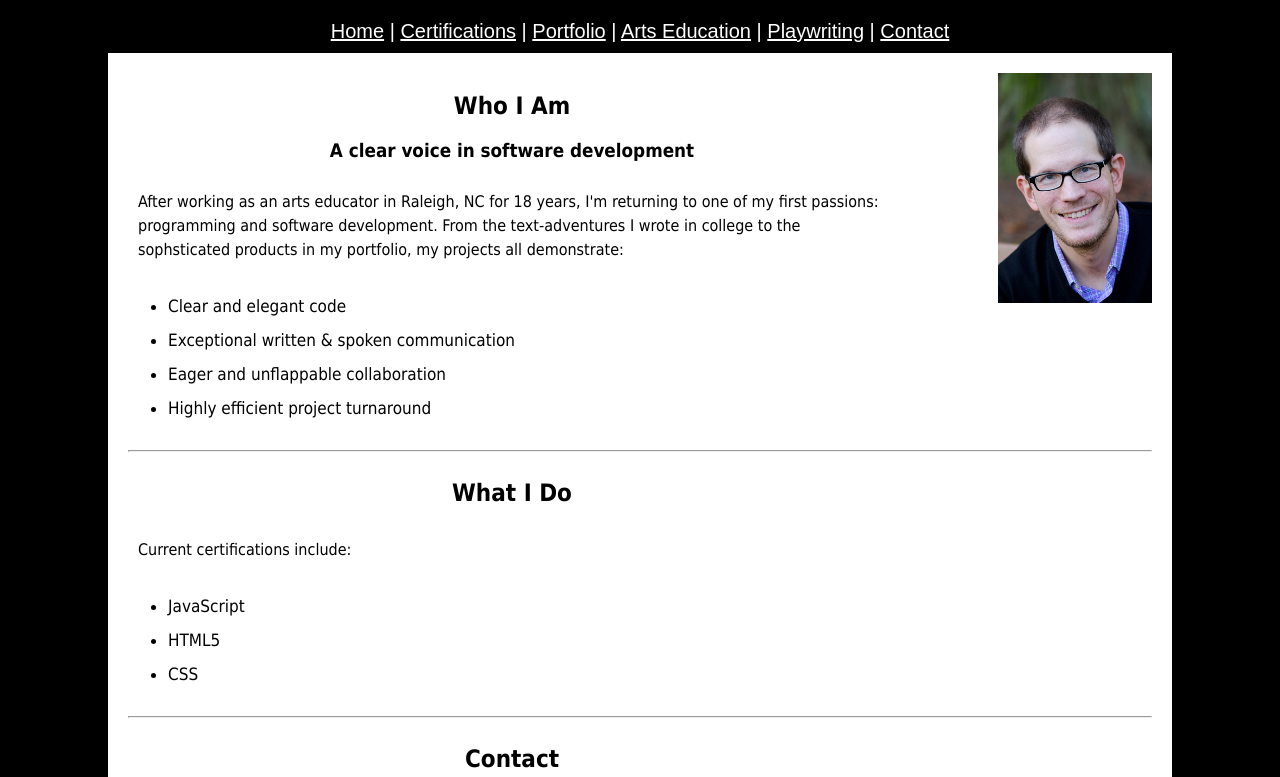
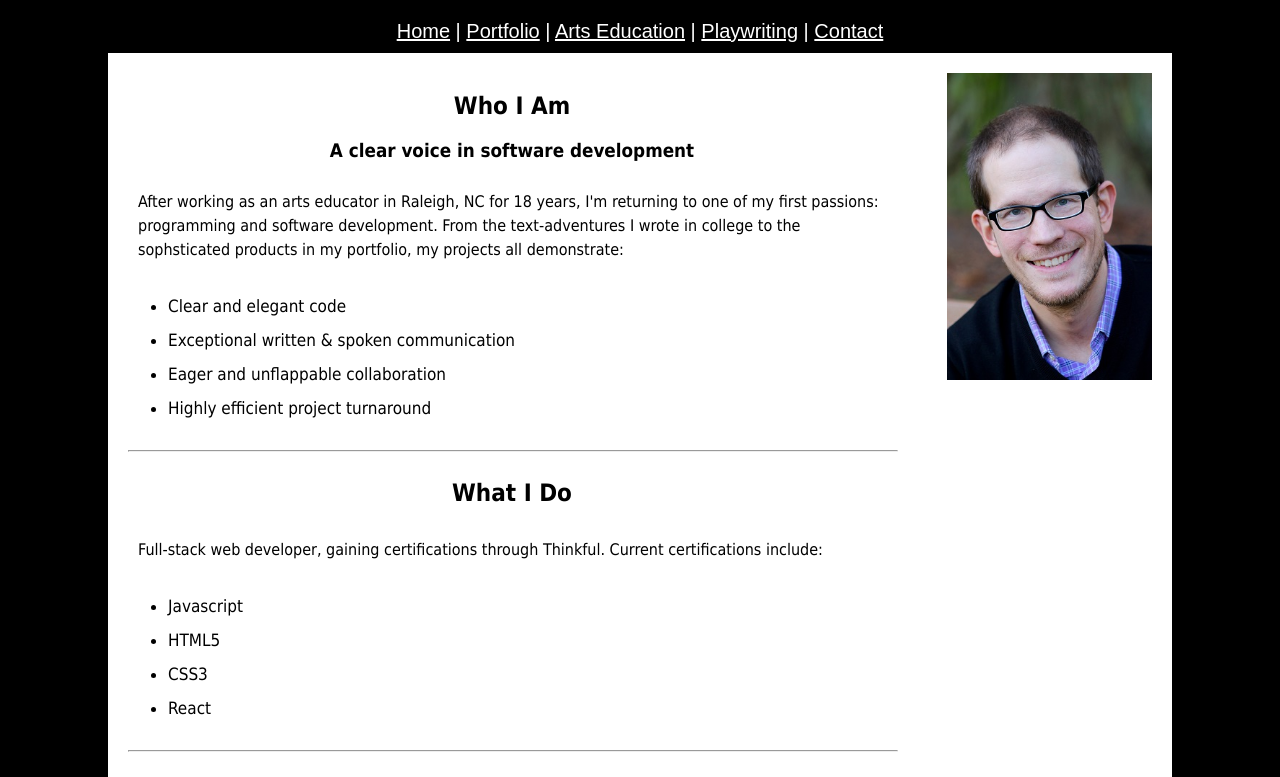
Before and after one commit to IanLukeFinley/ProfilePage1, a plain HTML site: page index.html in a window 1280 px wide. Shown: the part 120-897 px from the top of the page. Drawn offline with nearby package versions, Linux system fonts and the light colour scheme; grey boxes are pictures that could not be loaded.

Commit message:
Updating profile pages with most up to date from GitHub

```diff
--- a/index.html
+++ b/index.html
@@ -19,7 +19,6 @@
       </div>
       <nav>
         <a href="index.html">Home</a> |
-        <a href="certifications.html">Certifications</a> |
         <a href="portfolio.html">Portfolio</a> |
         <a href="teacher.html">Arts Education</a> |
         <a href="playwriting.html">Playwriting</a> |
@@ -57,12 +56,13 @@
         <article>
           <h2>What I Do</h2>
           <p>
-            Current certifications include:
+            Full-stack web developer, gaining certifications through Thinkful. Current certifications include:
           </p>
           <ul>
-            <li>JavaScript</li>
+            <li>Javascript</li>
             <li>HTML5</li>
-            <li>CSS</li>
+            <li>CSS3</li>
+            <li>React</li>
           </ul>
           <!-- Expand this -->
         </article>
@@ -106,10 +106,8 @@
     </main>
 
     <footer>
-      <p>
         Designed & Built by<br />
         Ian Finley<br />
-      </p>
     </footer>
 
     <script src="script.js"></script>
--- a/style.css
+++ b/style.css
@@ -5,7 +5,10 @@ html, body {
   font-family: "Work Sans Light", Tahoma, sans-serif; /*study how to get the right fonts to upload! */
 }
 
-
+hr {
+  width: 75%;
+  margin-left: 0;
+}
 
 h2 {
   text-align: center;
@@ -68,8 +71,9 @@ a:target { color: darkgray }
 .right-float{
   float: right;
   height:auto;
-  width: 15%;
+  width: 20%;
   max-width: 300px;
+  margin-right: 50;
 }
 
 header {
```
